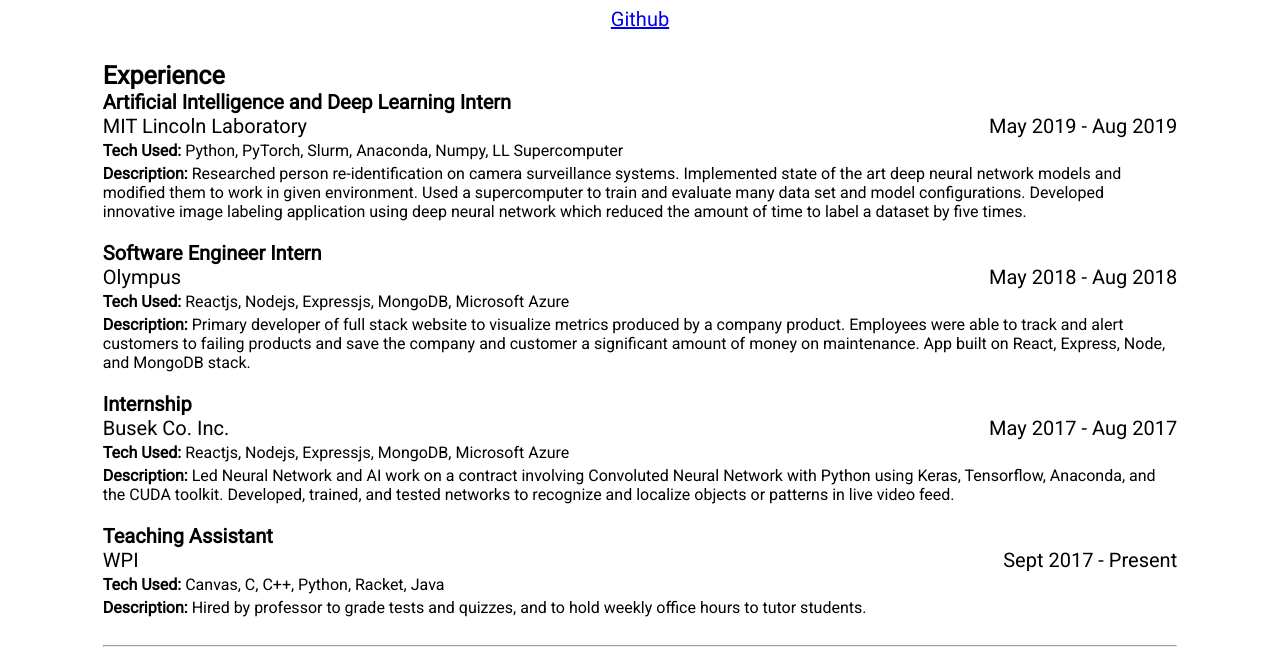
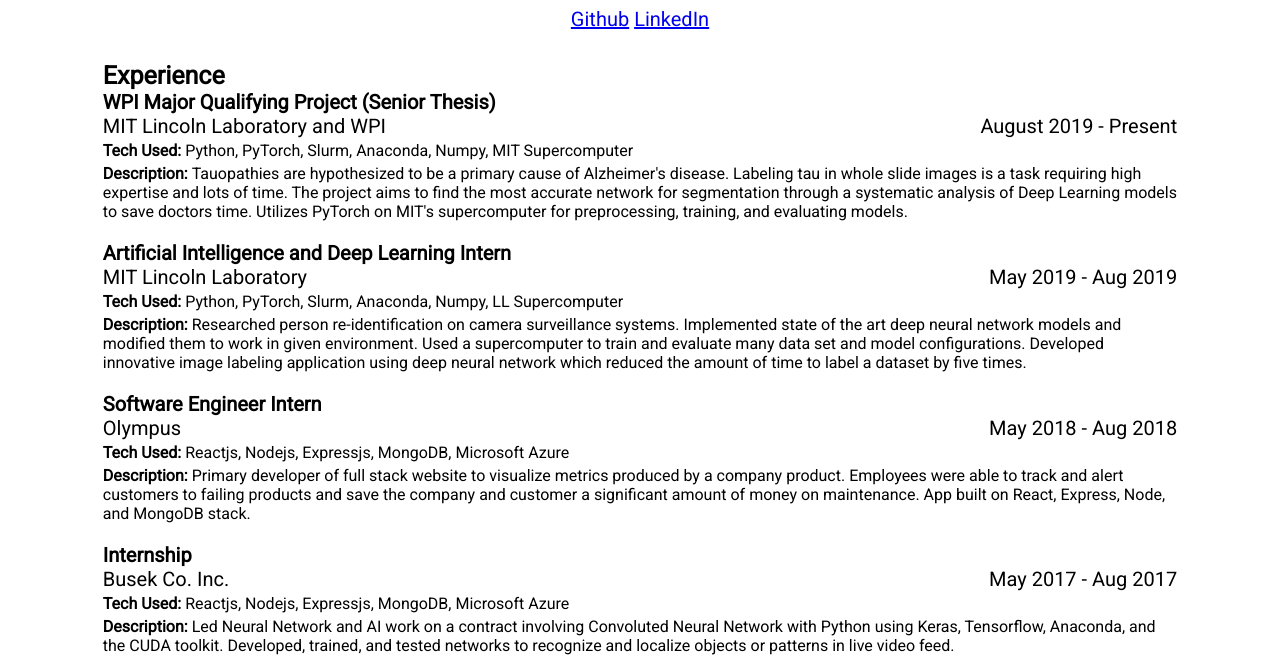
Before and after one commit to AJWurts/ajwurts.github.io, a plain HTML site: page index.html in a window 1280 px wide. Shown: the part 76-740 px from the top of the page. Drawn offline with Linux system fonts and the light colour scheme.

Commit message:
Added MQP

```diff
--- a/index.html
+++ b/index.html
@@ -16,7 +16,12 @@
 
   <div class='sub-title'>
     <a href='https://github.com/ajwurts'>Github</a>
+    <a href='https://www.linkedin.com/in/alexander-wurts-2bb8b5134/'>LinkedIn</a>
   </div>
+  <div class='sub-title'>
+
+  </div>
+
 
   <!-- EXPERIENCE  -->
 
@@ -24,7 +29,26 @@
 
     <div class='section-title'>
       <b>Experience</b>
-    </div> <div class='project'>
+    </div>
+    <div class='project'>
+      <div class='project-title'>
+        <b> WPI Major Qualifying Project (Senior Thesis)</b> <br>
+        MIT Lincoln Laboratory and WPI
+        <span style="float: right">August 2019 - Present</span>
+      </div>
+      <div class='project-description'>
+        <b>Tech Used:</b> Python, PyTorch, Slurm, Anaconda, Numpy, MIT Supercomputer<br>
+        <div style="margin: 4px"></div>
+        <b>Description: </b>
+        Tauopathies are hypothesized to be a primary cause of Alzheimer's disease. Labeling tau in whole slide images is
+        a task requiring high
+        expertise and lots of time. The project aims to find the most accurate network for
+        segmentation through a systematic analysis of Deep Learning models to save doctors time. Utilizes
+        PyTorch on MIT's
+        supercomputer for preprocessing, training, and evaluating models.
+      </div>
+    </div>
+    <div class='project'>
       <div class='project-title'>
         <b>Artificial Intelligence and Deep Learning Intern</b> <br>
         MIT Lincoln Laboratory
@@ -35,7 +59,10 @@
         <b>Tech Used:</b> Python, PyTorch, Slurm, Anaconda, Numpy, LL Supercomputer<br>
         <div style="margin: 4px"></div>
 
-        <b>Description: </b>    Researched person re-identification on camera surveillance systems. Implemented state of the art deep neural network models and modified them to work in given environment. Used a supercomputer to train and evaluate many data set and model configurations. Developed innovative image labeling application using deep neural network which reduced the amount of time to label a dataset by five times.
+        <b>Description: </b> Researched person re-identification on camera surveillance systems. Implemented state of
+        the art deep neural network models and modified them to work in given environment. Used a supercomputer to train
+        and evaluate many data set and model configurations. Developed innovative image labeling application using deep
+        neural network which reduced the amount of time to label a dataset by five times.
       </div>
     </div>
 
@@ -158,7 +185,7 @@
         <b>Education</b>
       </div>
       <div class='biography-details'>
-        College: Worcester Polytechnic Institute Class of 2020<br>
+        College: Worcester Polytechnic Institute (WPI) Class of 2020<br>
         Major: Computer Science <br>
         Minor: Data Science <br>
         Member of Upsilon Pi Epsilon (UPE), Computer Science Honors Society <br>
@@ -188,11 +215,11 @@
     <div class='section-title'>
       <b>Other Skills</b>
     </div>
-      <ul>
-        <li>Private Pilot</li>
-        <li>Bike Racing</li>
-      </ul>
-    </div>
+    <ul>
+      <li>Private Pilot</li>
+      <li>Bike Racing</li>
+    </ul>
+  </div>
   </div>
 </body>
 
```
